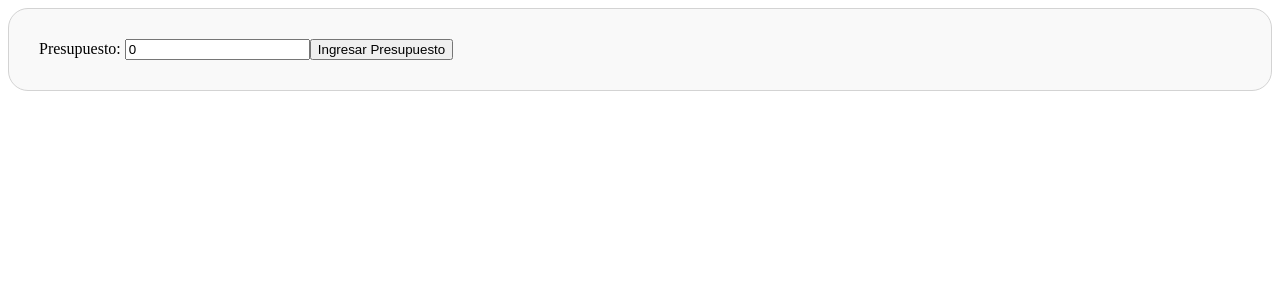
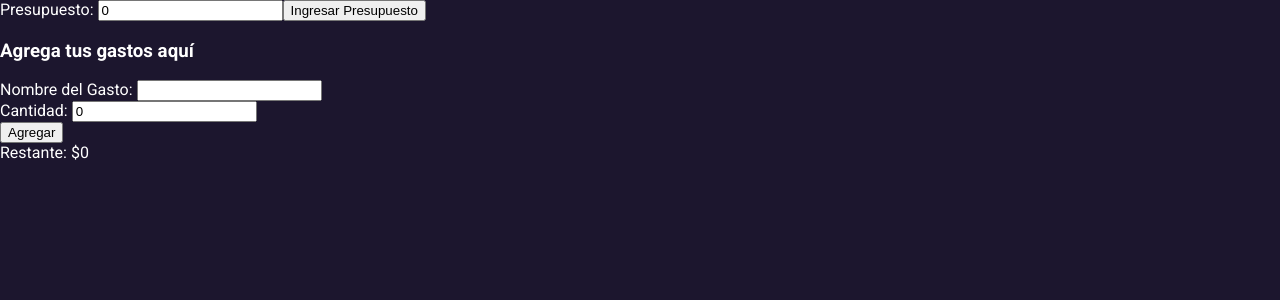
Before and after one commit to angular-bolivia/ng-she-workshop, an Angular app: page / in a window 1280 px wide. Shown: the top 300 px of the page. Built offline with nearby package versions, Linux system fonts and the light colour scheme.

Commit message:
configuraciones iniciales para los estilos

```diff
--- a/src/app/app.component.css
+++ b/src/app/app.component.css
@@ -1,4 +1,4 @@
-.titulo {
+/* .titulo {
   text-align: center;
 }
 
@@ -36,4 +36,4 @@
 
 .gasto {
   margin: 10px
-}
+} */
--- a/src/app/app.component.html
+++ b/src/app/app.component.html
@@ -1,34 +1,82 @@
-<div *ngIf="!existePresupuesto" class="contenido-principal">
-  <label>
-    Presupuesto:
-  </label>
-  <input type="number" (keyup.enter)="ingresarPresupuesto()" [(ngModel)]="presupuesto">
-  <button (click)="ingresarPresupuesto()">
-    Ingresar Presupuesto
-  </button>
+<div class="contenedor-principal">
+  <div class="form-presupuesto">
+    <label>Presupuesto: </label>
+    <input
+      type="number"
+      (keyup.enter)="ingresarPresupuesto()"
+      [readonly]="existePresupuesto"
+      [(ngModel)]="presupuesto"
+    />
+    <button (click)="ingresarPresupuesto()" *ngIf="!existePresupuesto">
+      Ingresar Presupuesto
+    </button>
+  </div>
+
+  <div class="form-gasto">
+    <h3 class="subtitulo">Agrega tus gastos aquí</h3>
+    <div class="campo">
+      <label> Nombre del Gasto: </label>
+      <input
+        type="text"
+        [(ngModel)]="nombreGasto"
+        (keyup.enter)="agregarGasto()"
+      />
+    </div>
+    <div class="campo">
+      <label> Cantidad: </label>
+      <input
+        type="number"
+        [(ngModel)]="cantidadGasto"
+        (keyup.enter)="agregarGasto()"
+      />
+    </div>
+    <button (click)="agregarGasto()">Agregar</button>
+  </div>
+
+  <div class="contenedor-lista">
+    <div>
+      <span>Restante: ${{ restante }}</span>
+    </div>
+
+    <div>
+      <ul>
+        <li *ngFor="let gasto of gastos; index as indice" class="gastos">
+          <div class="gasto">
+            {{ gasto.nombreGasto }}
+            <span class="gasto">${{ gasto.cantidadGasto }}</span>
+            <button (click)="eliminarGasto(indice, gasto.cantidadGasto)">
+              Eliminar
+            </button>
+          </div>
+        </li>
+      </ul>
+    </div>
+  </div>
 </div>
 
-<div *ngIf="existePresupuesto">
+<!-- <div *ngIf="existePresupuesto">
   <h1 class="titulo">Gasto Semanal</h1>
   <div class="contenido-principal">
     <div class="fila">
       <div class="columna">
         <h3 class="subtitulo">Agrega tus gastos aquí</h3>
         <div class="campo">
-          <label>
-            Nombre del Gasto:
-          </label>
-          <input type="text" [(ngModel)]="nombreGasto" (keyup.enter)="agregarGasto()">
+          <label> Nombre del Gasto: </label>
+          <input
+            type="text"
+            [(ngModel)]="nombreGasto"
+            (keyup.enter)="agregarGasto()"
+          />
         </div>
         <div class="campo">
-          <label>
-            Cantidad:
-          </label>
-          <input type="number" [(ngModel)]="cantidadGasto" (keyup.enter)="agregarGasto()">
+          <label> Cantidad: </label>
+          <input
+            type="number"
+            [(ngModel)]="cantidadGasto"
+            (keyup.enter)="agregarGasto()"
+          />
         </div>
-        <button (click)="agregarGasto()">
-          Agregar
-        </button>
+        <button (click)="agregarGasto()">Agregar</button>
       </div>
 
       <div class="columna">
@@ -37,20 +85,22 @@
           <ul>
             <li *ngFor="let gasto of gastos; index as indice" class="gastos">
               <div class="gasto">
-                {{gasto.nombreGasto}}
-                <span class="gasto">${{gasto.cantidadGasto}}</span>
-                <button (click)="eliminarGasto(indice, gasto.cantidadGasto)">Eliminar</button>
+                {{ gasto.nombreGasto }}
+                <span class="gasto">${{ gasto.cantidadGasto }}</span>
+                <button (click)="eliminarGasto(indice, gasto.cantidadGasto)">
+                  Eliminar
+                </button>
               </div>
             </li>
           </ul>
         </div>
         <div>
-          <span>Presupuesto: ${{presupuesto}}</span>
+          <span>Presupuesto: ${{ presupuesto }}</span>
         </div>
         <div>
-          <span>Restante: ${{restante}}</span>
+          <span>Restante: ${{ restante }}</span>
         </div>
       </div>
     </div>
   </div>
-</div>
+</div> -->
--- a/src/styles.css
+++ b/src/styles.css
@@ -1 +1,16 @@
 /* You can add global styles to this file, and also import other style files */
+@import url("https://fonts.googleapis.com/css2?family=Montserrat:wght@400;700&family=Roboto:wght@400;700&display=swap");
+
+body {
+  background-color: #1c162e;
+  margin: 0;
+  font-size: 16px;
+  font-family: "Roboto", sans-serif;
+  color: white;
+  height: 100vh;
+  width: 100%;
+  background-image: url("./assets/bg.svg");
+  background-repeat: no-repeat;
+  background-position: bottom;
+  background-size: contain;
+}
```
Also changed, not shown: src/assets/bg.svg (added).
